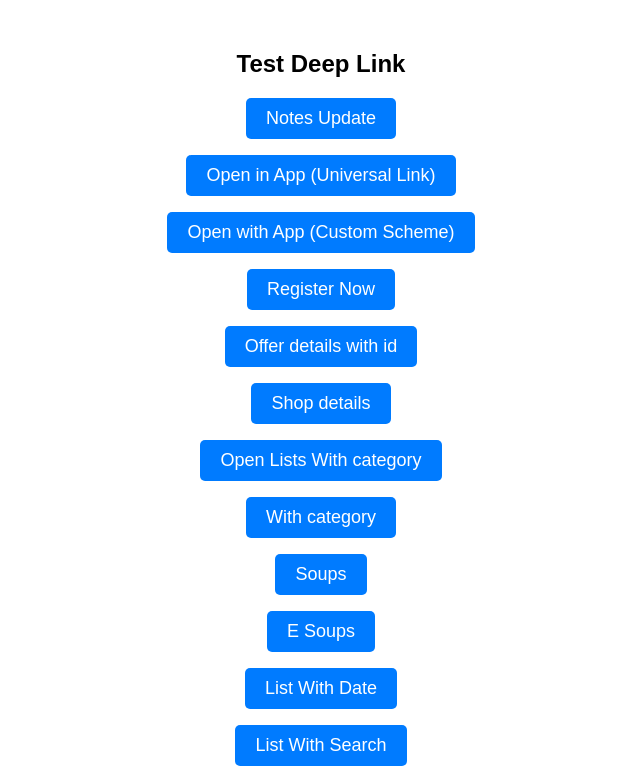
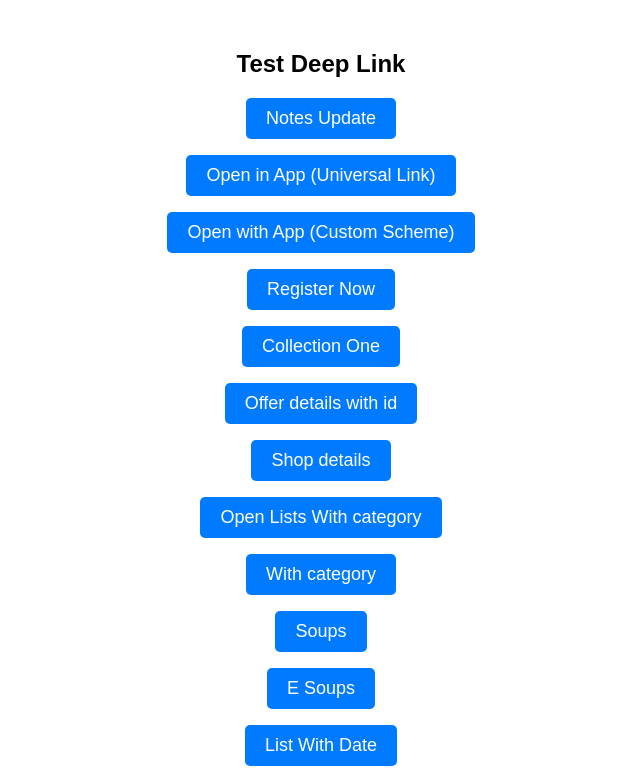
Before and after one commit to Dipesh905/deeplink_test, a plain HTML site: page index.html in a window 1280 px wide. Shown: the top 779 px of the page, without its empty margins (319-959 px from the left). Drawn offline with Linux system fonts and the light colour scheme.

Commit message:
update index.html

```diff
--- a/index.html
+++ b/index.html
@@ -42,6 +42,9 @@
 
       <!-- Custom Scheme Deep Link -->
     <p><a href="fonepoints://customer.fonepoints.com?TYPE=register-profile">Register Now</a></p>
+
+          <!-- Custom Scheme Deep Link -->
+    <p><a href="fonepoints://customer.fonepoints.com?TYPE=offer-list&collectionId=01K6YGKH7P9PMFG9M21SS3A7A3">Collection One</a></p>
 
      <!-- Custom Scheme Deep Link -->
     <p><a href="fonepoints://customer.fonepoints.com?TYPE=offer-detail&id=01J93RH49775Z34EDKS1X39AAZ">Offer details with id</a></p>
```
